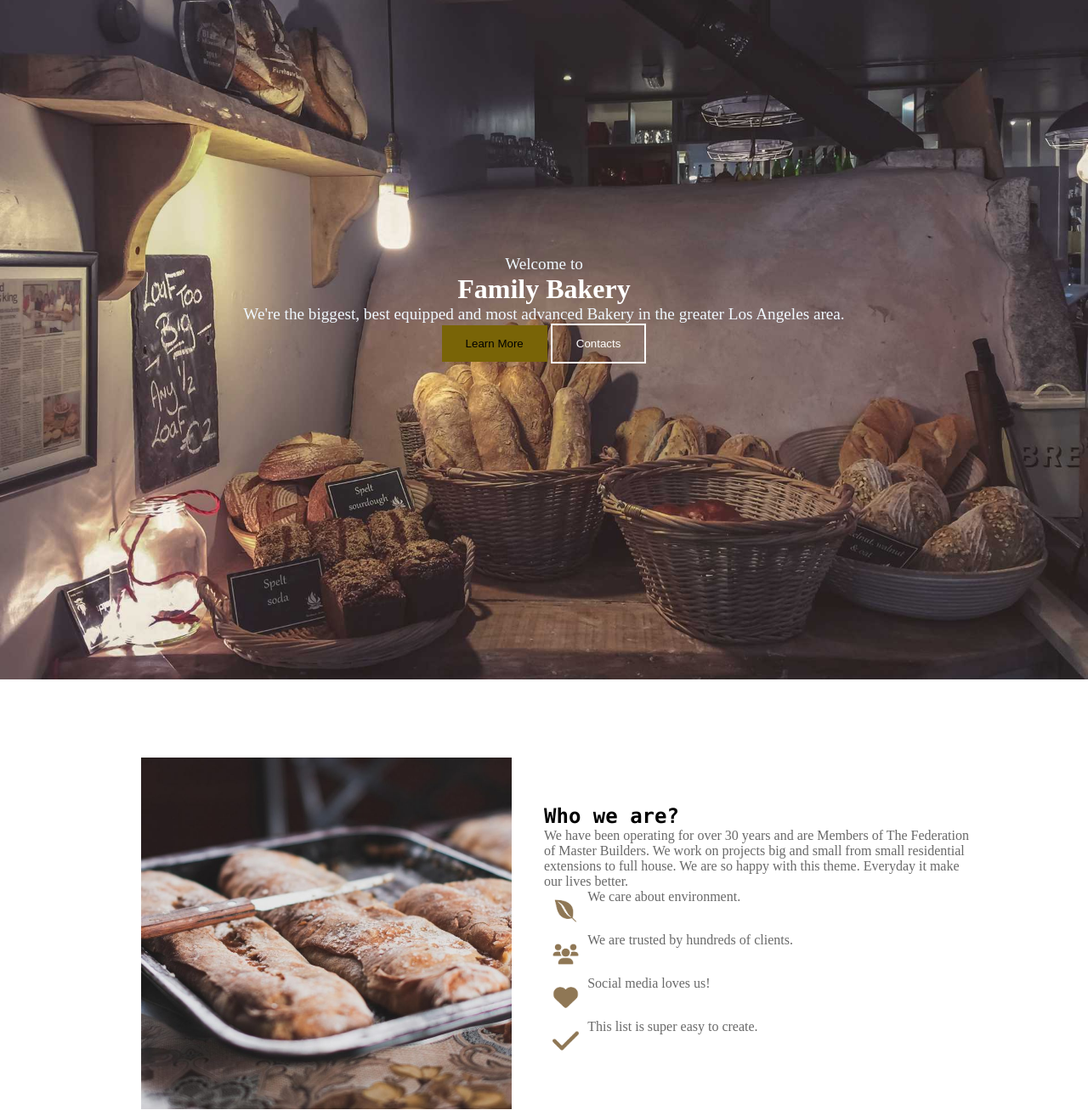
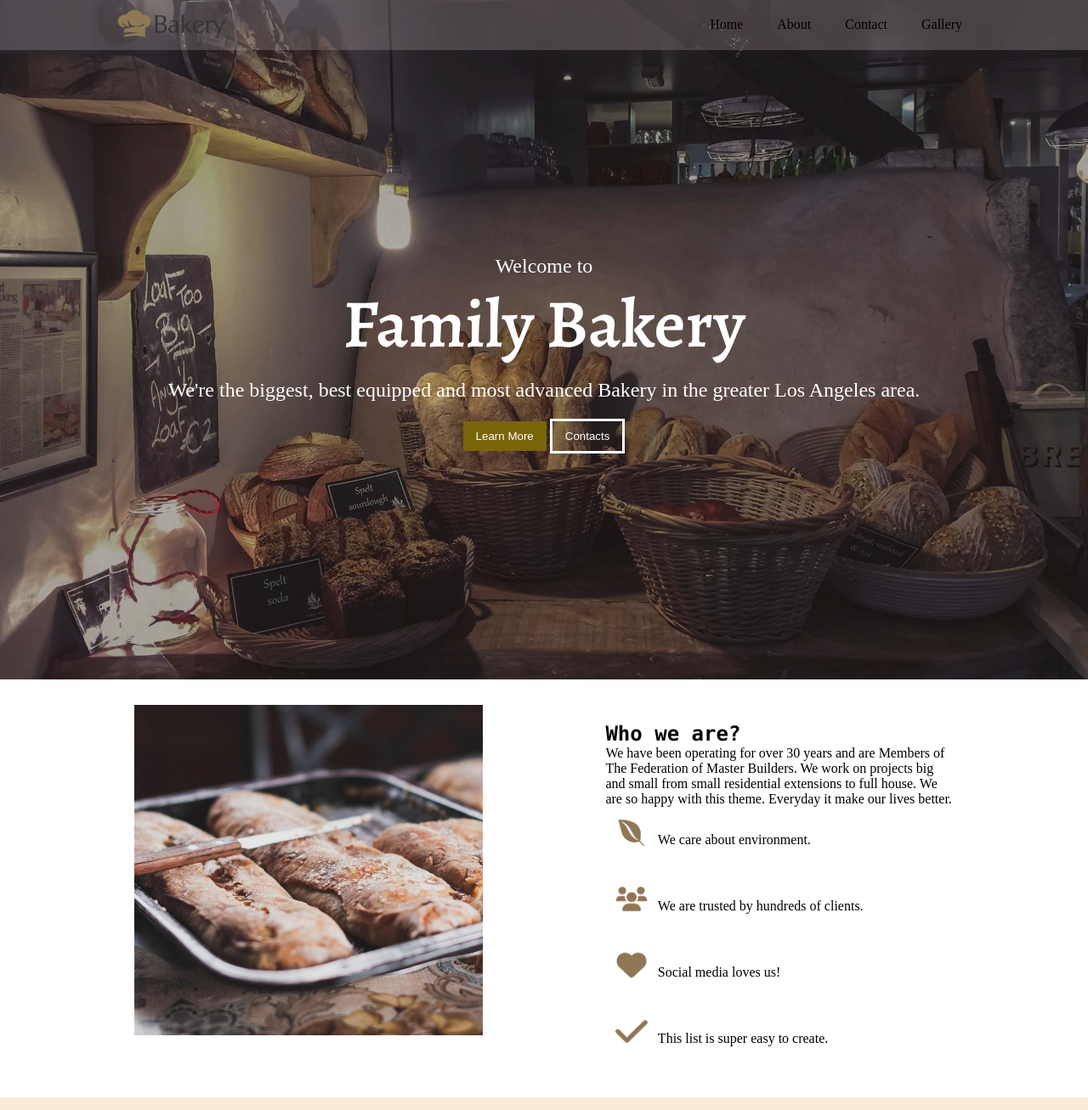
Before and after one commit to sohaila205/bakery, a plain HTML site: page index.html in a window 1280 px wide. Shown: the top 1307 px of the page at 85% size. Drawn offline with nearby package versions, Linux system fonts and the light colour scheme.

Commit message:
updates2

```diff
--- a/css/style.css
+++ b/css/style.css
@@ -1,44 +1,98 @@
+/* general */
+
 * {
     margin: 0;
     box-sizing: border-box;
+    padding: 0;
+}
+
+h2 {
+    font-family: "Lucida Console", "Courier New", monospace;
 }
 
 .text-center {
     text-align: center;
 }
 
-.text-left {
-    text-align: left;
+.clear-fix {
+    clear: both;
 }
+
+.container {
+    width: 80%;
+    margin: auto;
+}
+
+
+/* nav */
+
+.nav {
+    background-color: rgba(233, 217, 217, 0.2);
+    z-index: 9999;
+    position: fixed;
+    top: 0px;
+    width: 100%;
+}
+
+.nav .nav-img {
+    float: left;
+}
+
+.nav .nav-img img {
+    width: 150px;
+    padding: 10px;
+}
+
+.home ul {
+    float: right;
+    list-style-type: none;
+}
+
+.home ul li {
+    float: left;
+    padding: 20px;
+}
+
+.home ul li a {
+    color: black;
+    text-decoration: none;
+    text-transform: capitalize;
+}
+
+
+/* welcome */
 
 .welcome {
     background-image: url("../images/drew-coffman.jpg");
     background-size: cover;
     background-position: center;
     height: 100vh;
+    overflow: auto;
 }
 
 .welcome div {
     padding-top: 300px;
     color: white;
+    background-color: rgba(0, 0, 0, .3);
+    height: 100%;
 }
 
-.product {
-    display: inline-block;
-    width: 30%;
+.welcome div h1 {
+    margin-bottom: 10px;
+    font-family: 'Alegreya', serif;
+    font-size: 80px;
 }
 
-.product img {
-    width: 90%;
+.welcome div p {
+    font-size: 24px;
 }
 
 .btn {
-    padding: 14px 28px;
-}
-
-.solidbtn {
+    margin-top: 20px;
+    padding: 10px 15px;
+    color: white;
+    border: none;
     background-color: rgb(121, 100, 7);
-    border: none;
 }
 
 .hover:hover {
@@ -47,55 +101,89 @@
 }
 
 .outerbtn {
+    border-color: white;
     border-style: solid;
-    border-color: white;
-    color: white;
-    border-style: solid;
-    border-width: 2px;
     background: transparent;
 }
 
-.flex {
-    display: flex;
+
+/* who we */
+
+.leftside {
+    float: left;
+    width: 40%;
+    margin: 30px;
 }
 
-.center {
-    align-items: center;
-    justify-content: center
+.leftside .sideimg {
+    width: 100%;
 }
 
-.sideimg {
+.rightside {
+    float: right;
     width: 40%;
-    padding: 3%;
+    margin: 30px;
 }
 
-.text {
-    width: 40%;
+.who .item {
+    /* background-color: blue; */
+    width: 100%;
 }
 
-.icon {
-    width: 10%;
+.who .item .left {
+    float: left;
+    width: 15%;
 }
+
+.who .item img {
+    width: 100%;
+}
+
+.who .item .right {
+    float: right;
+    width: 85%;
+    padding: 30px 0;
+}
+
+.who .center {
+    margin-top: 50px;
+}
+
+
+/* location */
 
 .location {
     background-color: antiquewhite;
 }
 
-.sideimg {
-    width: 40%;
-    padding: 3%;
+.location img {
+    width: 100%;
 }
 
-h2 {
-    font-family: "Lucida Console", "Courier New", monospace;
-    font-size: x-large;
+.location p {
+    margin: 20px;
 }
 
-p {
-    color: dimgrey;
+.location .center {
+    margin-top: 100px;
 }
 
-.welcome p {
-    font-size: larger;
-    color: aliceblue;
+
+/* baking */
+
+.product {
+    float: left;
+    width: 33.33333%;
 }
+
+.inner {
+    padding: 10px 15px;
+}
+
+.baking-content .product img {
+    width: 100%;
+}
+
+.baking {
+    margin: 20px;
+}
--- a/index.html
+++ b/index.html
@@ -5,86 +5,169 @@
     <meta charset="UTF-8">
     <meta name="viewport" content="width=device-width, initial-scale=1.0">
     <title>Assignment 3</title>
+    <link href="https://fonts.googleapis.com/css2?family=Alegreya:wght@600&display=swap" rel="stylesheet">
     <link rel="stylesheet" type="text/css" href="./css/style.css">
 </head>
 
-<body>
+<div class="home">
+    <div class="nav">
+        <div class="container">
+            <div class="nav-img">
+                <img src="images/bakery-color.png" alt="">
+            </div>
+            <ul>
+                <li>
+                    <a href="#home">home</a>
+                </li>
+                <li>
+                    <a href="">about</a>
+
+                </li>
+                <li>
+                    <a href="">contact</a>
+
+                </li>
+                <li>
+                    <a href="">gallery</a>
+
+                </li>
+            </ul>
+            <div class="clear-fix"></div>
+        </div>
+    </div>
+
     <!-- section welcome -->
-    <div class="welcome">
+    <div id="home" class="welcome">
         <div class="text-center">
             <p>Welcome to</p>
             <h1>Family Bakery</h1>
             <p>We're the biggest, best equipped and most advanced Bakery in the greater Los Angeles area.</p>
-            <button class="btn solidbtn hover ">Learn More</button>
+            <button class="btn hover ">Learn More</button>
             <button class="btn outerbtn hover">Contacts</button>
         </div>
     </div>
-    <br>
-    <br>
-    <br>
+
 
     <!-- section Who we are? -->
-    <div class="who flex center ">
+    <div class="who">
+        <div class="container">
+            <div class="leftside">
                 <img class="sideimg" src="images/alexandru-stavrica.jpg" alt="who we are?" />
-        <div class="text">
+            </div>
+            <div class="rightside center">
                 <h2>Who we are?</h2>
-            <p>We have been operating for over 30 years and are Members of The Federation of Master Builders. We work on projects big and small from small residential extensions to full house. We are so happy with this theme. Everyday it make our lives better.</p>
-            <div class="flex text-left">
+                <p>We have been operating for over 30 years and are Members of The Federation of Master Builders. We work on projects big and small from small residential extensions to full house. We are so happy with this theme. Everyday it make our lives
+                    better.
+                </p>
+                <div class="item">
+                    <div class="left">
                         <img class="icon" src="images/Icons/leaf.png" alt="leaf" />
-                <p>We care about environment.</p>
                     </div>
-            <div class="flex text-left">
+                    <div class="right">
+
+                        <p class="">We care about environment.</p>
+                    </div>
+                    <div class="clear-fix"></div>
+
+                </div>
+                <div class="item">
+                    <div class="left">
                         <img class="icon" src="images/Icons/people.png" alt="people" />
-                <p>We are trusted by hundreds of clients.</p>
                     </div>
-            <div class="flex text-left">
+                    <div class="right">
+                        <p class="">We are trusted by hundreds of clients.</p>
+                    </div>
+                    <div class="clear-fix"></div>
+                </div>
+                <div class="item">
+                    <div class="left">
                         <img class="icon" src="images/Icons/heart.png" alt="heart" />
-                <p>Social media loves us!</p>
                     </div>
-            <div class="flex text-left">
+                    <div class="right">
+                        <p class=""> Social media loves us!</p>
+                    </div>
+                    <div class="clear-fix"></div>
+
+                </div>
+                <div class="item">
+                    <div class="left">
                         <img class="icon" src="images/Icons/check.png" alt="check" />
-                <p>This list is super easy to create. </p>
+                    </div>
+                    <div class="right">
+                        <p class="">This list is super easy to create. </p>
+                    </div>
+                </div>
+                <div class="clear-fix"></div>
+
+            </div>
+            <div class="clear-fix"></div>
         </div>
     </div>
 
-    </div>
-    <br>
-    <br>
-    <br>
     <!-- section our location -->
-    <div class="location flex center">
-        <div class="text">
+    <div class="location">
+        <div class="container">
+
+            <div class="leftside text-center center">
                 <h2>Our Location</h2>
-            <p>We have been operating for over 30 years and are Members of The Federation of Master Builders. We work on projects big and small from small residential extensions to full house. We are so happy with this theme. Everyday it make our lives better.</p>
+                <p>We have been operating for over 30 years and are Members of The Federation of Master Builders. We work on projects big and small from small residential extensions to full house. We are so happy with this theme. Everyday it make our lives
+                    better.
+                </p>
                 <p>Story on projects big and small from small residential extensions to full house. We are so happy with this theme. Everyday it make our lives better.</p>
             </div>
-        <img class="sideimg" src="images/full-2.jpg" alt="location">
+            <div class="rightside">
+                <img src="images/full-2.jpg" alt="location">
+            </div>
+            <div class="clear-fix"></div>
+        </div>
+    </div>
 
+    <!-- section products -->
+    <div id="baking" class="text-center">
+        <div class="container">
+            <div class="baking">
+
+                <h2>our baking</h2>
+                <p>
+                    Lorem ipsum dolor sit amet consectetur adipisicing elit. Ullam, blanditiis.
+                </p>
             </div>
-    <br>
-    <br>
-    <br>
-    <!-- section products -->
-    <div class="text-center">
+            <div class="baking-content">
                 <div class="product text-center">
+                    <div class="inner">
                         <img src="./images/ben-garratt.jpg" alt="product 1" />
                         <h2>Superior Breads</h2>
                         <p>Proin interdum, ante ut sollicitudin commodo, tellus quam sagittis libero, at semper mauris velit a velit. Phasellus commodo turpis et lacinia posuere.
                         </p>
                     </div>
+                </div>
                 <div class="product text-center">
+                    <div class="inner">
+
                         <img src="./images/stas-ovsky.jpg" alt="product 2" />
                         <h2>Bagels</h2>
                         <p>Proin interdum, ante ut sollicitudin commodo, tellus quam sagittis libero, at semper mauris velit a velit. Phasellus commodo turpis et lacinia posuere.
                         </p>
                     </div>
+                </div>
+
                 <div class="product text-center">
+                    <div class="inner">
+
                         <img src="./images/clem-onojeghuo.jpg" alt="product 3" />
                         <h2>Cookies</h2>
                         <p>Proin interdum, ante ut sollicitudin commodo, tellus quam sagittis libero, at semper mauris velit a velit. Phasellus commodo turpis et lacinia posuere.
                         </p>
                     </div>
                 </div>
+
+                <div class="clear-fix"></div>
+            </div>
+
+        </div>
+    </div>
+</div>
+
 </body>
 
 </html>
```
Lines whose indentation alone changed are shown as unchanged.
